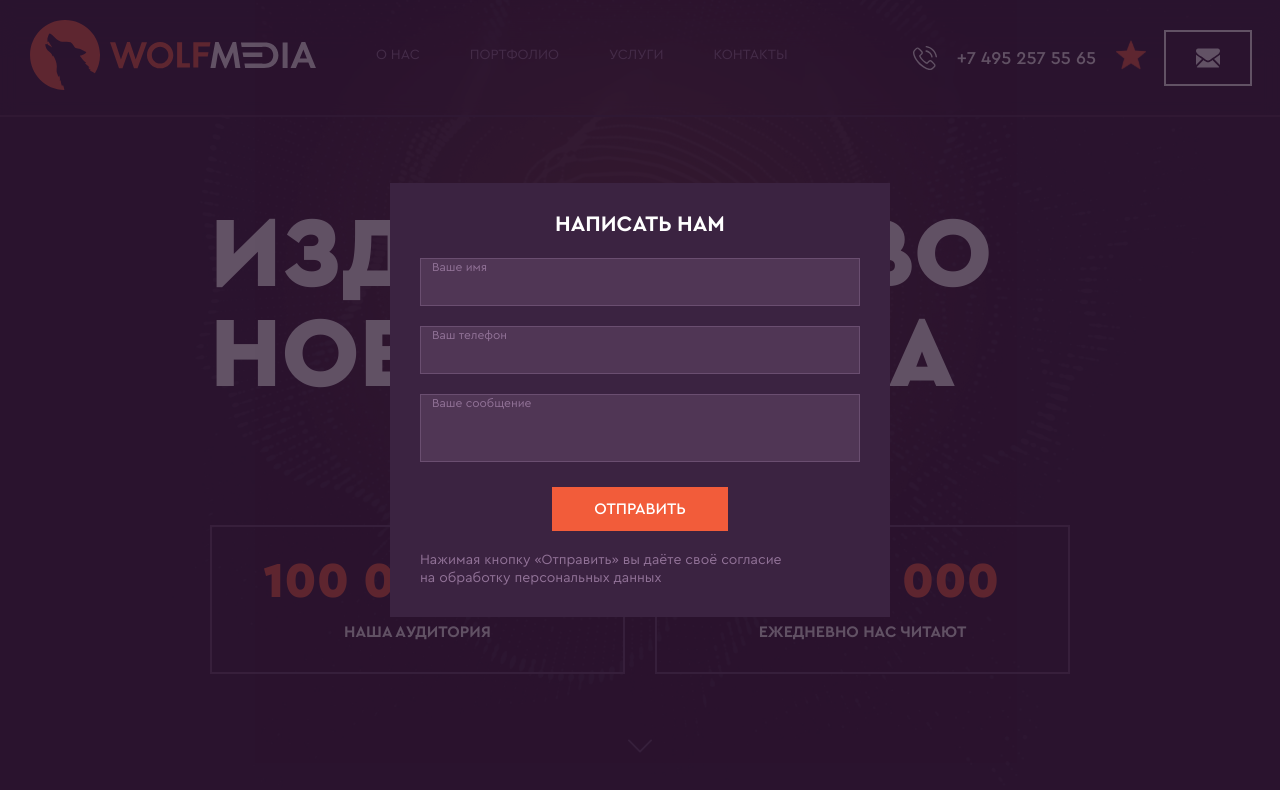
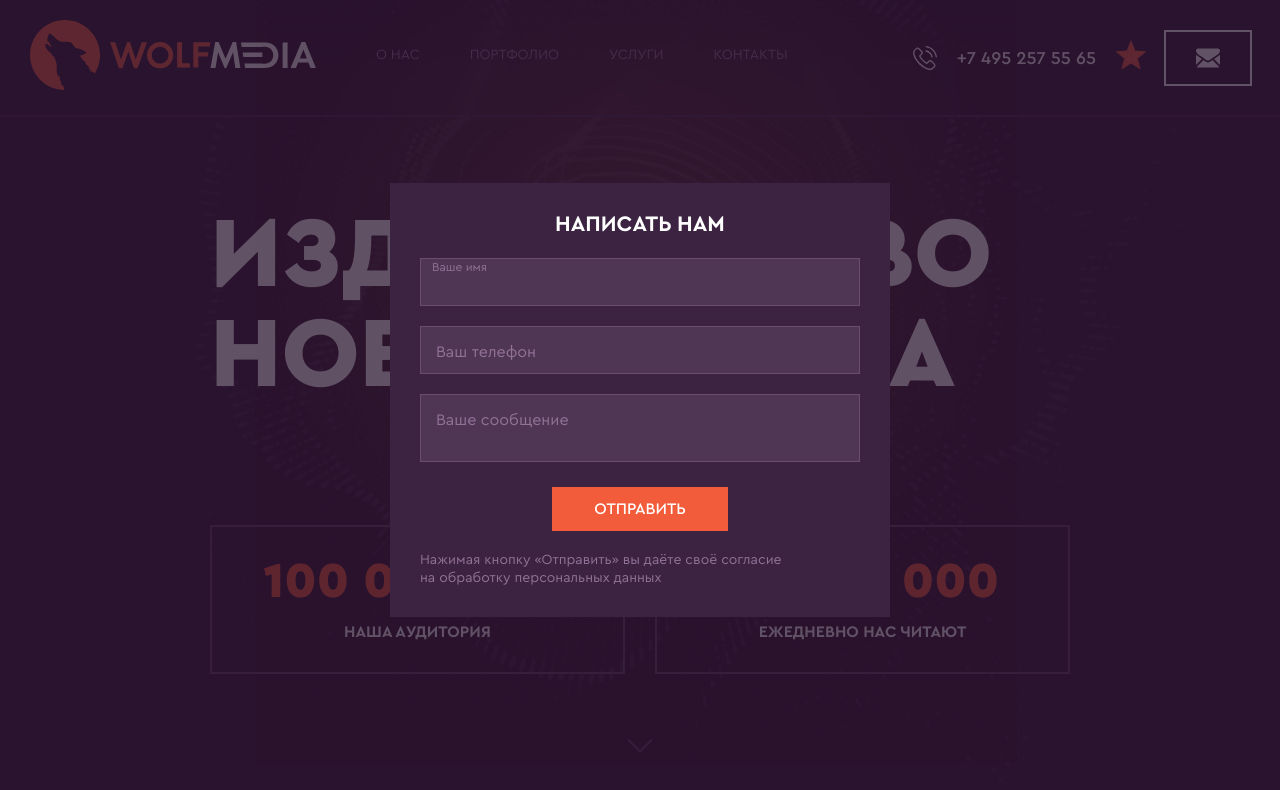
Before and after one commit to anastynero/wolfmedia, a Next.js app: page / in a window 1280 px wide. Both pictures are taken after a click on the button 1208 px from the left and 57 px from the top of the page. Shown: the top 790 px of the page. Built offline with nearby package versions, Linux system fonts and the light colour scheme.

Commit message:
fix: fix errors

```diff
--- a/src/components/ModalForm/ModalForm.module.css
+++ b/src/components/ModalForm/ModalForm.module.css
@@ -61,11 +61,15 @@
  }
 
 .input:focus + .label,
-.input:not(:placeholder-shown) + .label,
-.input:invalid + .label {
+.input:not(:placeholder-shown) + .label {
     top: 2px;
     left: 8px;
     font-size: 12px;
+}
+
+.input:not(:focus){
+    top: 16px;
+    left: 12px;
 }
 
 .btn{
--- a/src/components/ModalForm/ModalForm.tsx
+++ b/src/components/ModalForm/ModalForm.tsx
@@ -79,8 +79,9 @@ export default function ModalForm({ isOpen, onClose } : ModalFormProps){
     }
 
     useEffect(() => {
-        setFocus('username')
-    }, [])
+      register('telephone');
+      setFocus('username');
+    }, [register, setFocus]);
 
     const rawPhone = watch('telephone');
 
@@ -122,42 +123,44 @@ export default function ModalForm({ isOpen, onClose } : ModalFormProps){
                         type="text"
                         id="name"
                         required
-                        placeholder=""
-                        minLength={2}
-                        maxLength={20}/>
+                        placeholder=""/>
+                        <label className={styles.label} htmlFor="name">Ваше имя</label>
                         {errors.username && (
                           <span  className={styles.error}>
                            {errors.username?.message}
                           </span>
                         )}
-                        <label className={styles.label} htmlFor="name">Ваше имя</label>
                     </div>
                     <div className={styles["form-group"]}>
-                        <input {...register('telephone')} className={styles.input}
-                         id="telephone" required placeholder=""
-                        value={formatPhone(rawPhone || '')}
-                        onChange={(e) => {
-                          const raw = e.target.value.replace(/\D/g, '');
-                          setValue('telephone', raw, { shouldValidate: true });
-                        }}
-                      />
-
+                    <input
+                      name="telephone"
+                      className={styles.input}
+                      id="telephone"
+                      required
+                      placeholder=""
+                      value={formatPhone(rawPhone || '')}
+                      onChange={(e) => {
+                        const raw = e.target.value.replace(/\D/g, '').slice(0, 11);
+                        setValue('telephone', raw, { shouldValidate: true });
+                      }}
+                    />
+                      <label className={styles.label} htmlFor="telephone">Ваш телефон</label>
                         {errors.telephone && (
                           <span  className={styles.error}>
                            {errors.telephone?.message}
                           </span>
                         )}
-                        <label className={styles.label} htmlFor="telephone">Ваш телефон</label>
+
                     </div>
                     <div className={styles["form-group"]}>
                         <textarea {...register('message')} className={styles.input} id="message" required placeholder=" " maxLength={70}>
                         </textarea>
+                        <label className={styles.label} htmlFor="message">Ваше сообщение</label>
                         {errors.message && (
                           <span  className={styles.error}>
                            {errors.message?.message}
                           </span>
                         )}
-                        <label className={styles.label} htmlFor="message">Ваше сообщение</label>
                     </div>
                     <div className={styles["wrapper-btn"]}>
                       <button className={styles.btn} type='submit'>ОТПРАВИТЬ</button>
```
